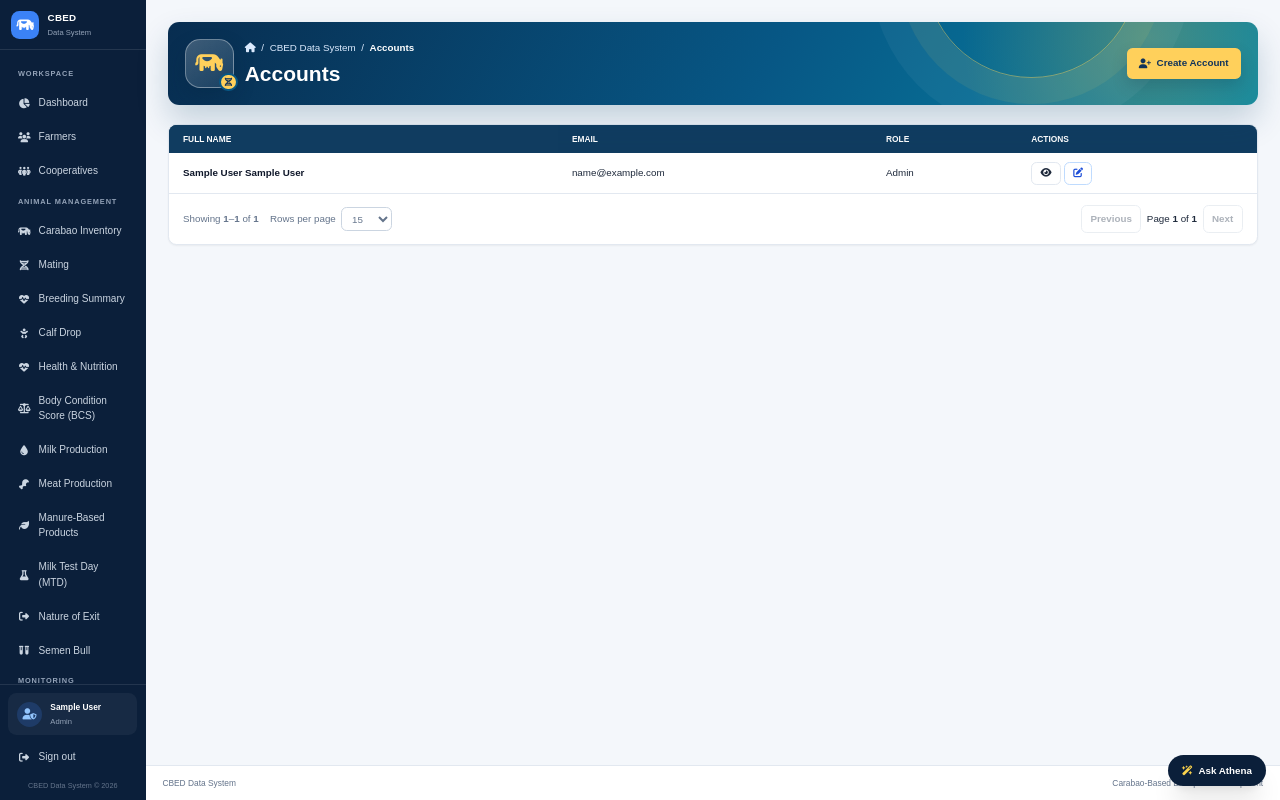
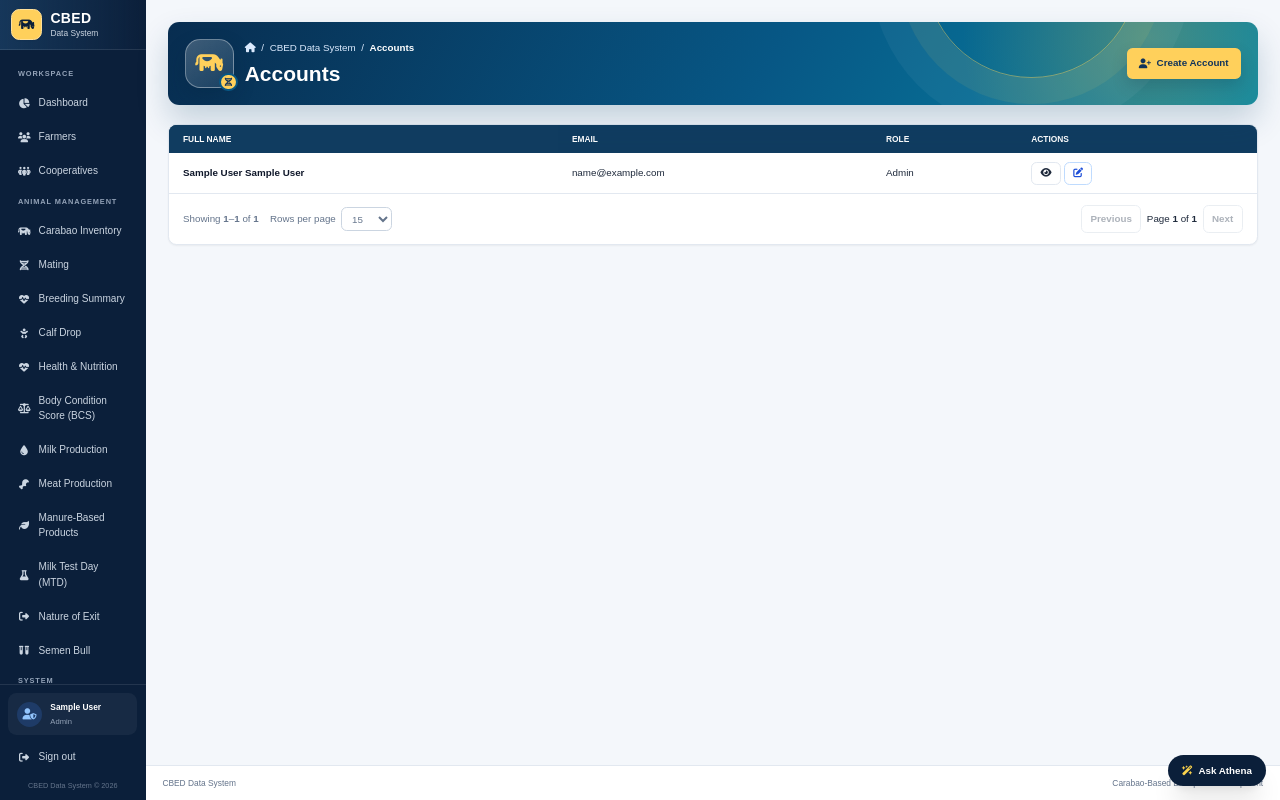
Before and after one commit to johncarlovillamar96-lab/CBED_System, a Laravel app: page /signup in a window 1280 px wide. Run offline with Laravel 12, Linux system fonts and the light colour scheme; the visitor is signed in with stand-in values (Sample User, id 1); data that the repository does not hold is empty; some libraries are stand-ins or nearby versions.

Commit message:
Refresh CBED sidebar branding and sections

```diff
--- a/resources/views/layouts/admin.blade.php
+++ b/resources/views/layouts/admin.blade.php
@@ -172,14 +172,14 @@
         :class="{ 'mobile-open': sidebarOpen }">
 
         {{-- BRAND --}}
-        <div class="flex h-[4.5rem] shrink-0 items-center gap-3 border-b border-white/10 px-4">
-            <div class="flex h-10 w-10 shrink-0 items-center justify-center rounded-xl bg-blue-500 text-white">
-                <i class="fa-solid fa-cow text-xl"></i>
+        <div class="flex min-h-[4.5rem] shrink-0 items-center gap-3 border-b border-white/10 bg-gradient-to-r from-[#16375a] to-transparent px-4 py-3">
+            <div class="grid h-11 w-11 shrink-0 place-items-center rounded-xl border border-[#ffe09a] bg-[#ffd05b] text-[#0b1f3a] shadow-sm">
+                <i class="fa-solid fa-cow text-lg" aria-hidden="true"></i>
             </div>
 
-            <div class="min-w-0">
-                <h1 class="text-sm font-bold tracking-wide">CBED</h1>
-                <p class="mt-0.5 text-[.68rem] text-slate-400">Data System</p>
+            <div>
+                <p class="text-xl font-extrabold leading-none tracking-wide text-white">CBED</p>
+                <p class="mt-1 text-xs font-medium leading-tight text-slate-300">Data System</p>
             </div>
         </div>
 
@@ -280,7 +280,7 @@
             </a>
 
             @endif
-            <p class="cbed-section-label mt-5">Monitoring</p>
+            <p class="cbed-section-label mt-5">System</p>
 
             <a href="{{ route('ui.monitoring') }}"
                class="cbed-nav-link {{ request()->is('monitoring*') ? 'active' : '' }}">
@@ -298,6 +298,7 @@
                 <i class="fa-solid fa-file-import"></i>
                 <span>Import Cooperative Excel</span>
             </a>
+            <p class="cbed-section-label mt-5">Account</p>
             <a href="{{ route('signup') }}" class="cbed-nav-link {{ request()->routeIs('signup') ? 'active' : '' }}">
                 <i class="fa-solid fa-user-plus" aria-hidden="true"></i>
                 <span>Accounts</span>
```
